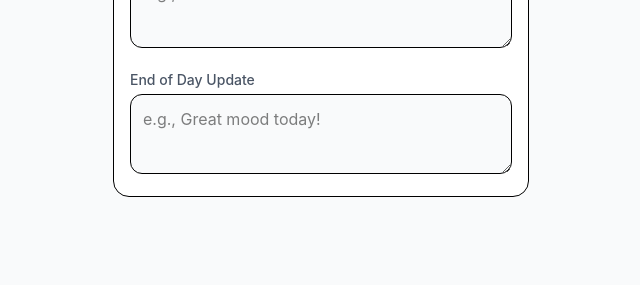
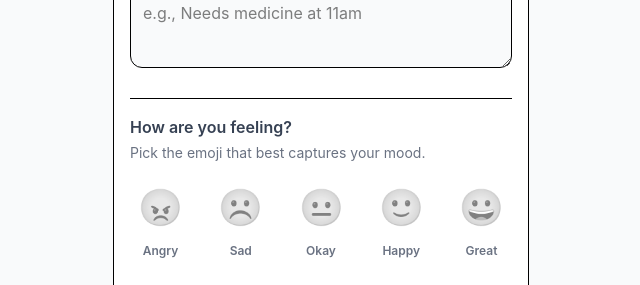
Before and after one commit to ngskosana/nanny-log, a React (Vite) app: page / in a window 1280 px wide. Shown: the part 667-952 px from the top of the page, without its empty margins (319-959 px from the left). Built offline with nearby package versions, Linux system fonts and the light colour scheme; no server answers; the database is empty.

Commit message:
Add emoji mood selector to Daily Notes

```diff
--- a/src/components/DailyNotes.jsx
+++ b/src/components/DailyNotes.jsx
@@ -3,9 +3,18 @@ import { doc, onSnapshot, setDoc } from 'firebase/firestore';
 import { db } from '../firebase';
 import { MessageSquare } from 'lucide-react';
 
+const MOODS = [
+  { id: 'angry', emoji: '😠', label: 'Angry' },
+  { id: 'sad', emoji: '☹️', label: 'Sad' },
+  { id: 'okay', emoji: '😐', label: 'Okay' },
+  { id: 'happy', emoji: '🙂', label: 'Happy' },
+  { id: 'great', emoji: '😀', label: 'Great' }
+];
+
 export default function DailyNotes({ dateStr }) {
   const [morningNote, setMorningNote] = useState('');
   const [eveningNote, setEveningNote] = useState('');
+  const [mood, setMood] = useState(null);
   const [loading, setLoading] = useState(true);
 
   useEffect(() => {
@@ -15,9 +24,11 @@ export default function DailyNotes({ dateStr }) {
         const data = docSnap.data();
         setMorningNote(data.morning || '');
         setEveningNote(data.evening || '');
+        setMood(data.mood || null);
       } else {
         setMorningNote('');
         setEveningNote('');
+        setMood(null);
       }
       setLoading(false);
     });
@@ -35,15 +46,20 @@ export default function DailyNotes({ dateStr }) {
     }
   };
 
+  const handleMoodSelect = (moodId) => {
+    setMood(moodId);
+    updateNotes('mood', moodId);
+  };
+
   return (
-    <div className="bg-white rounded-2xl border p-4 space-y-4">
-      <div className="flex items-center gap-2 mb-2">
+    <div className="bg-white rounded-2xl border p-4 space-y-6">
+      <div className="flex items-center gap-2">
         <MessageSquare className="text-gray-400" />
         <h3 className="font-semibold text-gray-700">Daily Notes</h3>
       </div>
 
       <div>
-        <label className="block text-sm font-medium text-gray-600 mb-1">Morning Instructions</label>
+        <label className="block text-sm font-medium text-gray-600 mb-2">Morning Instructions</label>
         <textarea
           value={morningNote}
           onChange={(e) => setMorningNote(e.target.value)}
@@ -54,13 +70,37 @@ export default function DailyNotes({ dateStr }) {
         />
       </div>
 
-      <div>
-        <label className="block text-sm font-medium text-gray-600 mb-1">End of Day Update</label>
+      <div className="border-t pt-4">
+        <label className="block text-base font-semibold text-gray-700 mb-1">How are you feeling?</label>
+        <p className="text-sm text-gray-500 mb-4">Pick the emoji that best captures your mood.</p>
+
+        <div className="flex justify-between items-end mb-6">
+          {MOODS.map((m) => (
+            <div key={m.id} className="flex flex-col items-center gap-2">
+              <button
+                onClick={() => handleMoodSelect(m.id)}
+                disabled={loading}
+                className={`text-4xl transition-transform ${
+                  mood === m.id
+                    ? 'bg-blue-600 rounded-2xl p-2 shadow-md transform scale-110'
+                    : 'p-2 hover:bg-gray-100 rounded-2xl grayscale opacity-60 hover:grayscale-0 hover:opacity-100'
+                }`}
+              >
+                {m.emoji}
+              </button>
+              <span className={`text-xs font-semibold ${mood === m.id ? 'text-blue-600' : 'text-gray-500'}`}>
+                {m.label}
+              </span>
+            </div>
+          ))}
+        </div>
+
+        <label className="block text-sm font-medium text-gray-600 mb-2">Additional Details</label>
         <textarea
           value={eveningNote}
           onChange={(e) => setEveningNote(e.target.value)}
           onBlur={() => updateNotes('evening', eveningNote)}
-          placeholder="e.g., Great mood today!"
+          placeholder="Add more details about the mood or day..."
           className="w-full p-3 bg-gray-50 border rounded-xl min-h-[80px]"
           disabled={loading}
         />
```
